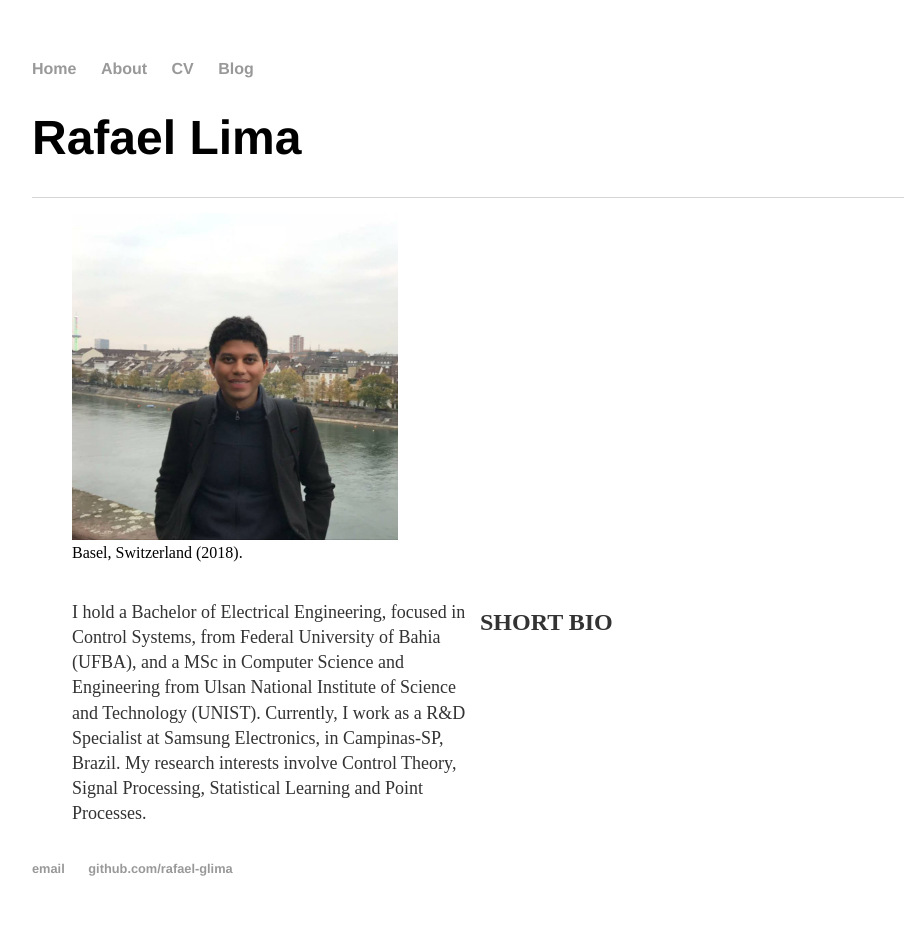
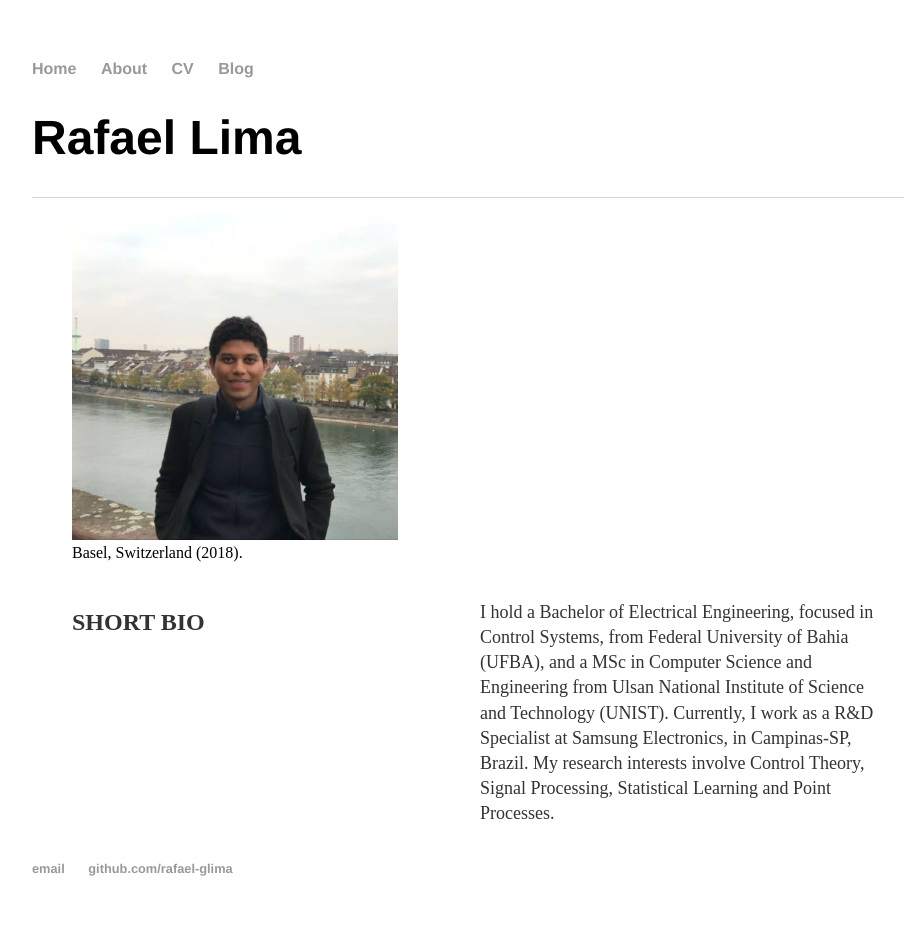
Before and after one commit to rafael-glima/rafael-glima.github.io, a Jekyll site: the page built from index.html, in a window 1280 px wide. Shown: the whole page, without its empty margins (160-1064 px from the left). Built offline with Jekyll 4.4.1, drawn with Linux system fonts in a browser that asks for light colours.

Commit message:
Changes in Main Page content

```diff
--- a/index.html
+++ b/index.html
@@ -7,8 +7,8 @@
 	<figure style="float: left;">
   	<img src="Profile.jpg" alt="Trulli" style="width:40%">
   	<figcaption >Basel, Switzerland (2018).</figcaption>
-		<p style="font-weight: bold; padding-top: 20px;float: right; width: 50%;">SHORT BIO</p>
-	<p style="font-size:18px; padding-top: 20px; float: right; width: 50%;">I hold a Bachelor of Electrical Engineering, focused in Control Systems,
+		<p style="font-weight: bold; padding-top: 20px;float: left; width: 50%;">SHORT BIO</p>
+	<p style="font-size:18px; padding-top: 20px; float: left; width: 50%;">I hold a Bachelor of Electrical Engineering, focused in Control Systems,
 		from Federal University of Bahia (UFBA), and a MSc in Computer Science and Engineering from
 		Ulsan National Institute of Science and Technology (UNIST).
 		Currently, I work as a R&D Specialist at Samsung Electronics, in Campinas-SP, Brazil.
```
